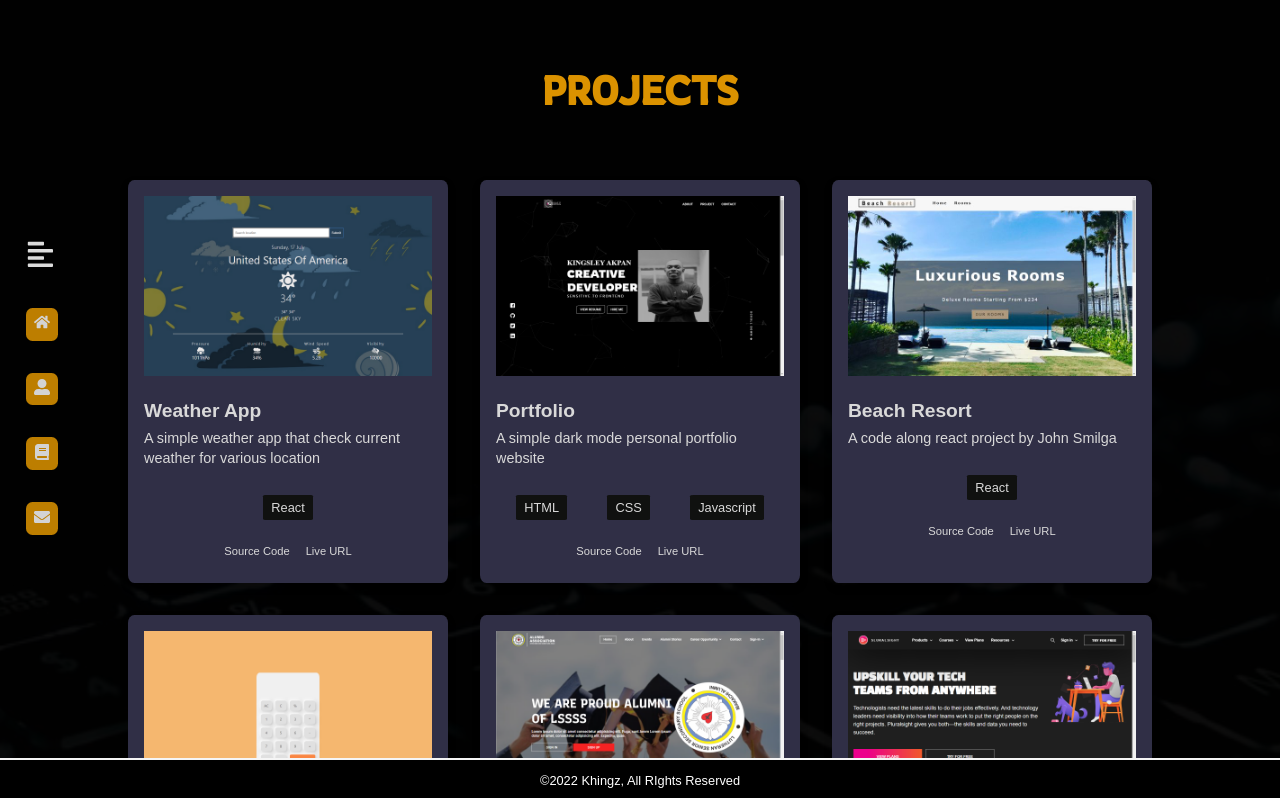
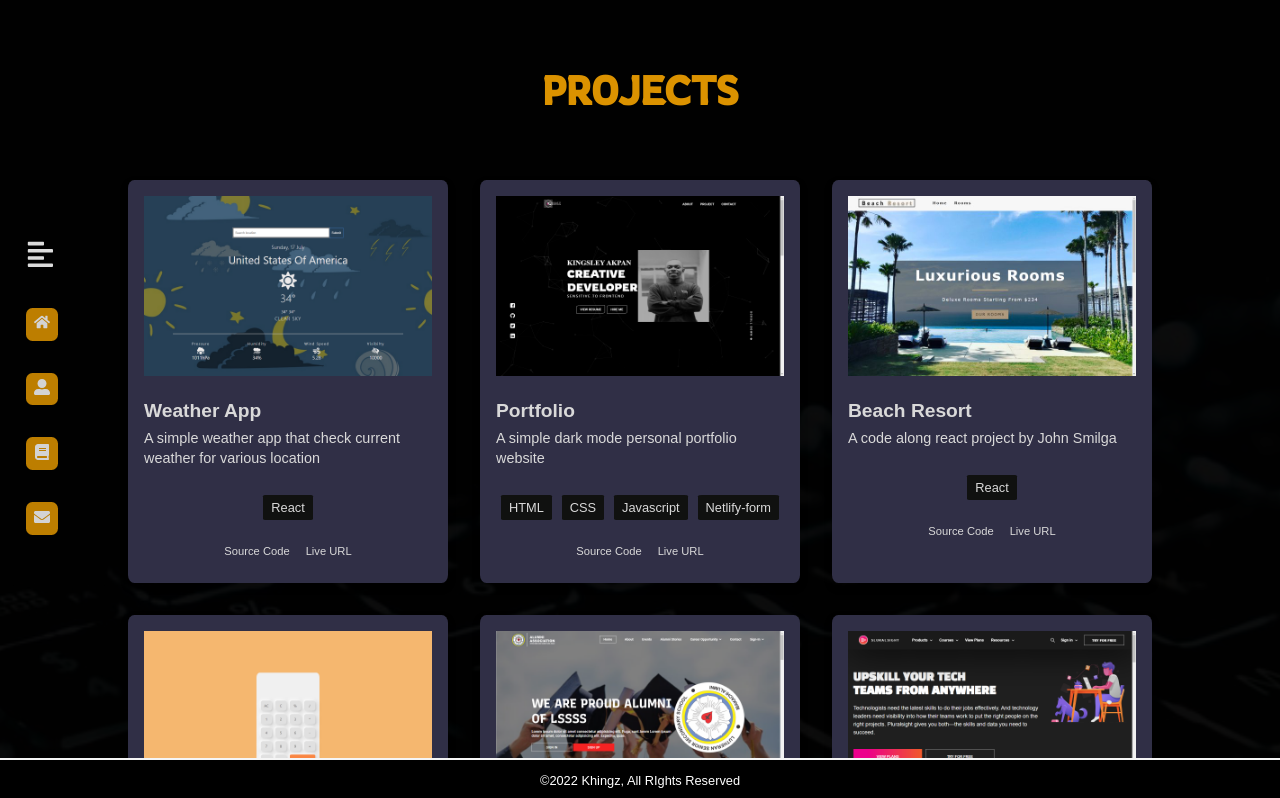
Before and after one commit to Khingz/port-web, a React (Create React App) app: page /portfolio in a window 1280 px wide. Shown: the top 798 px of the page. Built offline with nearby package versions, Linux system fonts and the light colour scheme; a web font is replaced by a local one.

Commit message:
netlify success page added 3

```diff
--- a/src/Pages/Contact.jsx
+++ b/src/Pages/Contact.jsx
@@ -13,7 +13,7 @@ const contact = () => {
       <li>
         <div className="timeline-content">
           <h4>Get in touch</h4>
-          <form name="contact" action="Pages/success/" method="POST" data-netlify="true" onSubmit='submit'>
+          <form name="contact" method="POST" data-netlify="true" onSubmit='submit'>
             <input type="hidden" name="form-name" value='contact' />
             <input type="text" className='fullname' placeholder='Enter full name' />
             <input type="email" name="email" className='email' placeholder='Enter your email' />
--- a/src/Projectdata.js
+++ b/src/Projectdata.js
@@ -33,7 +33,7 @@ const Project =  [
       imgName: 'portfolioImg',
       gitRepo: 'https://github.com/Khingz/My-Portfolio',
       liveURL: 'https://kingsley-akpan.vercel.app/',
-      tools: ['HTML', 'CSS', 'Javascript']
+      tools: ['HTML', 'CSS', 'Javascript', 'Netlify-form']
     },
     {
         name: 'Beach Resort',
```
